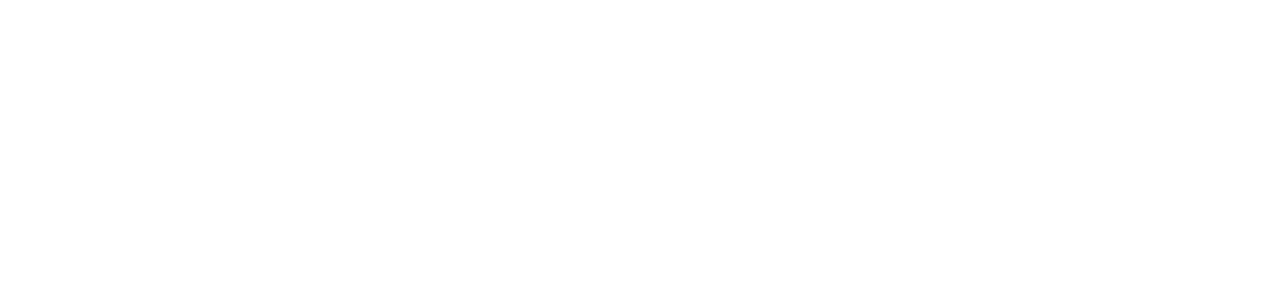
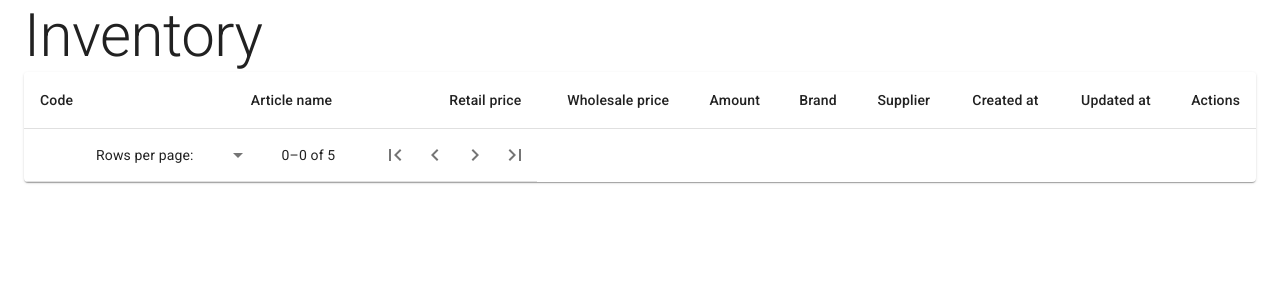
Before and after one commit to DanielAntonioSuber/java-react-stationery, a React (Vite) app in the folder client/: page /inventory in a window 1280 px wide. Before the commit this address had no page. Shown: the top 300 px of the page. Built offline with nearby package versions, Linux system fonts and the light colour scheme.

Commit message:
feat(Root): Inventory view was added

```diff
--- /dev/null
+++ b/client/src/components/layout/index.ts
@@ -0,0 +1,5 @@
+import AppLayout from './AppLayout'
+
+export {
+  AppLayout
+}
--- /dev/null
+++ b/client/src/components/ui/index.ts
@@ -0,0 +1,7 @@
+import Loadable from './Loadable'
+import TablePaginationActions from './TablePaginationActions'
+
+export {
+  Loadable,
+  TablePaginationActions
+}
--- a/client/src/routes/MainRoutes.tsx
+++ b/client/src/routes/MainRoutes.tsx
@@ -1,15 +1,17 @@
 import { FC, lazy } from 'react'
 import { Route, Routes } from 'react-router-dom'
 
-import AppLayout from '@/components/layout/AppLayout'
-import Loadable from '@/components/ui/Loadable'
+import { Loadable } from '@/components/ui'
+import { AppLayout } from '@/components/layout'
 
 const Login = Loadable(lazy(async () => await import('@/views/Login')))
+const Inventory = Loadable(lazy(async () => await import('@/views/Inventory')))
 
 const MainRoutes: FC = () => (
   <Routes>
     <Route path='/' element={<AppLayout/>} >
       <Route path='login' element={<Login/>} />
+      <Route path='inventory' element={<Inventory />} />
     </Route>
   </Routes>
 )
--- /dev/null
+++ b/client/src/views/Inventory/index.tsx
@@ -0,0 +1,57 @@
+import { ReactElement } from 'react'
+
+import { TableContainer, Paper, Table, TableHead, TableRow, TableCell, TableBody, TableFooter, TablePagination, Container, Typography } from '@mui/material'
+
+import { TablePaginationActions } from '@/components/ui'
+
+function Inventory (): ReactElement {
+  return (
+    <Container maxWidth='xl'>
+      <Typography variant="h2" component='h1'>
+        Inventory
+      </Typography>
+      <TableContainer component={Paper}>
+        <Table sx={{ minWidth: 650 }} stickyHeader aria-label="sticky table">
+          <TableHead>
+            <TableRow>
+              <TableCell>Code</TableCell>
+              <TableCell align="right">Article name</TableCell>
+              <TableCell align="right">Retail price</TableCell>
+              <TableCell align="right">Wholesale price</TableCell>
+              <TableCell align="right">Amount</TableCell>
+              <TableCell align="right">Brand</TableCell>
+              <TableCell align="right">Supplier</TableCell>
+              <TableCell align="right">Created at</TableCell>
+              <TableCell align="right">Updated at</TableCell>
+              <TableCell align="right">Actions</TableCell>
+            </TableRow>
+          </TableHead>
+          <TableBody>
+
+          </TableBody>
+          <TableFooter>
+            <TableRow>
+              <TablePagination
+                rowsPerPageOptions={[5, 10, 25, { label: 'All', value: -1 }]}
+                colSpan={3}
+                count={5}
+                rowsPerPage={1}
+                page={-1}
+                onPageChange={() => {}}
+                SelectProps={{
+                  inputProps: {
+                    'aria-label': 'rows per page'
+                  },
+                  native: false
+                }}
+                ActionsComponent={TablePaginationActions}
+              />
+            </TableRow>
+        </TableFooter>
+        </Table>
+      </TableContainer>
+    </Container>
+  )
+}
+
+export default Inventory
```
